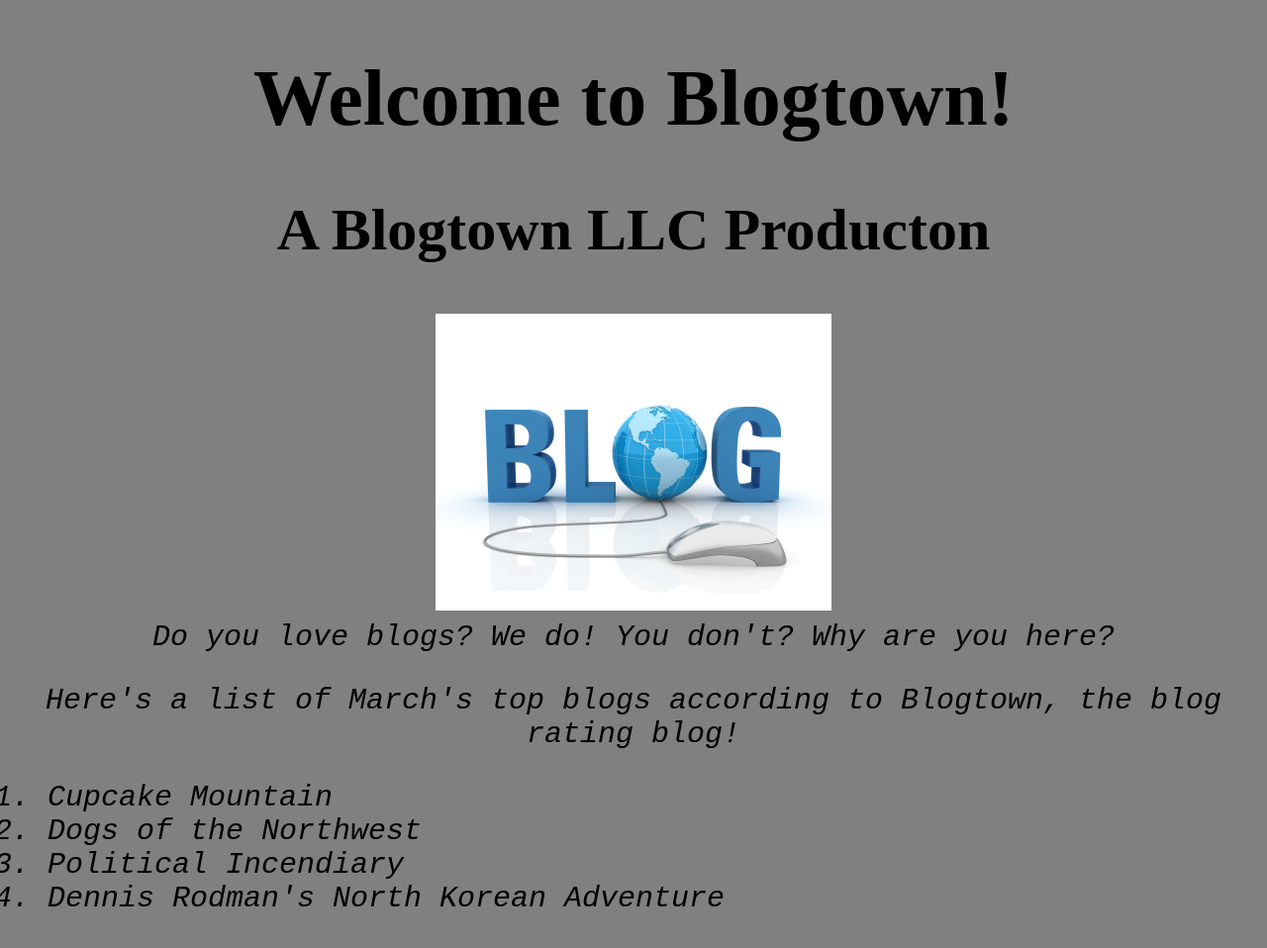
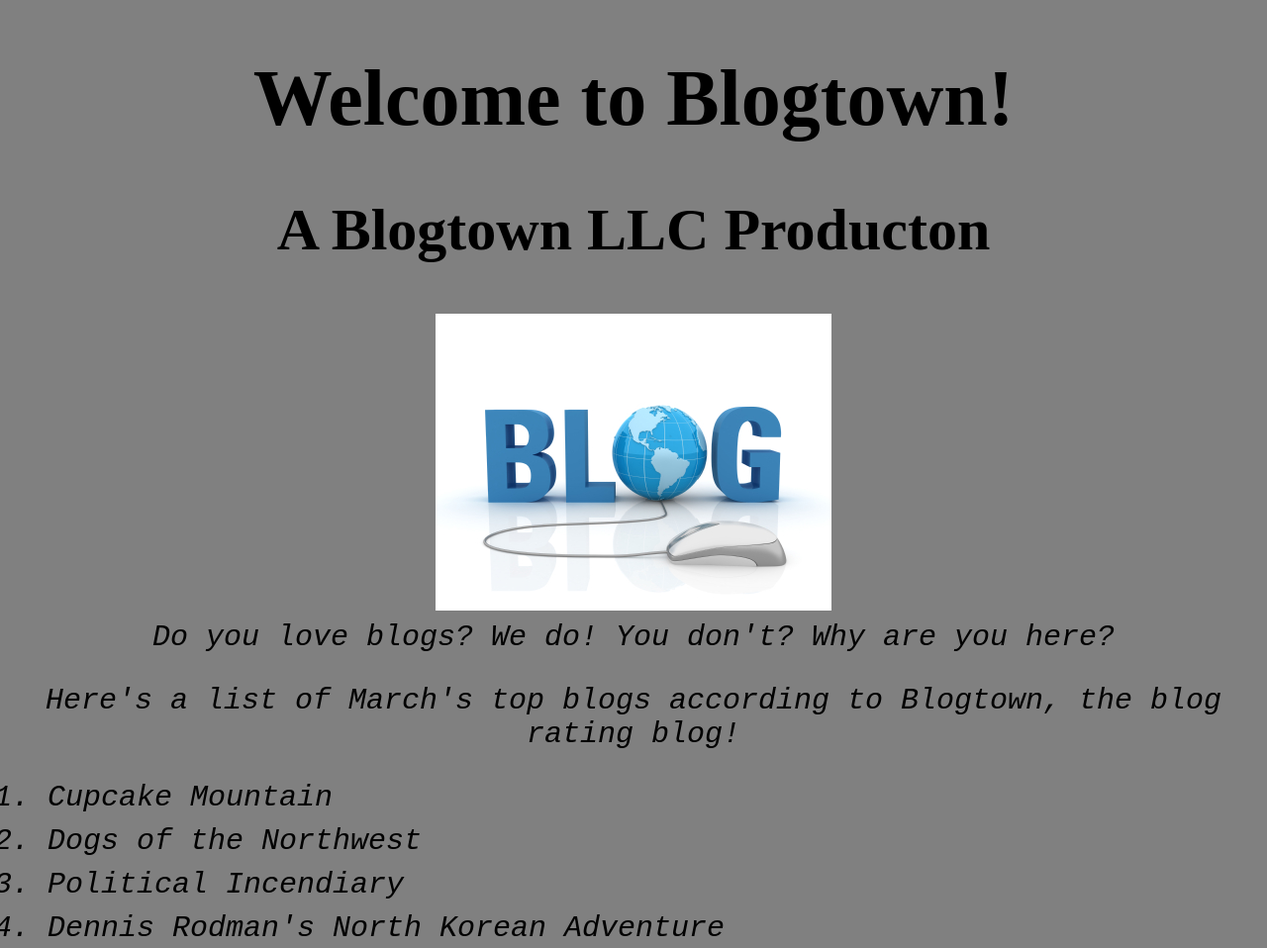
Before and after one commit to joshcasino/my-blog, a plain HTML site: page index.html in a window 1280 px wide. Shown: the top 958 px of the page at 99% size. Drawn offline with Linux system fonts and the light colour scheme.

Commit message:
adds margin to list element

```diff
--- a/css/styles.css
+++ b/css/styles.css
@@ -25,3 +25,8 @@ body{
   font-size: 25px;
   color: red;
 }
+
+li{
+  margin-top: 10px;
+  margin-bottom: 10px;
+}
```
